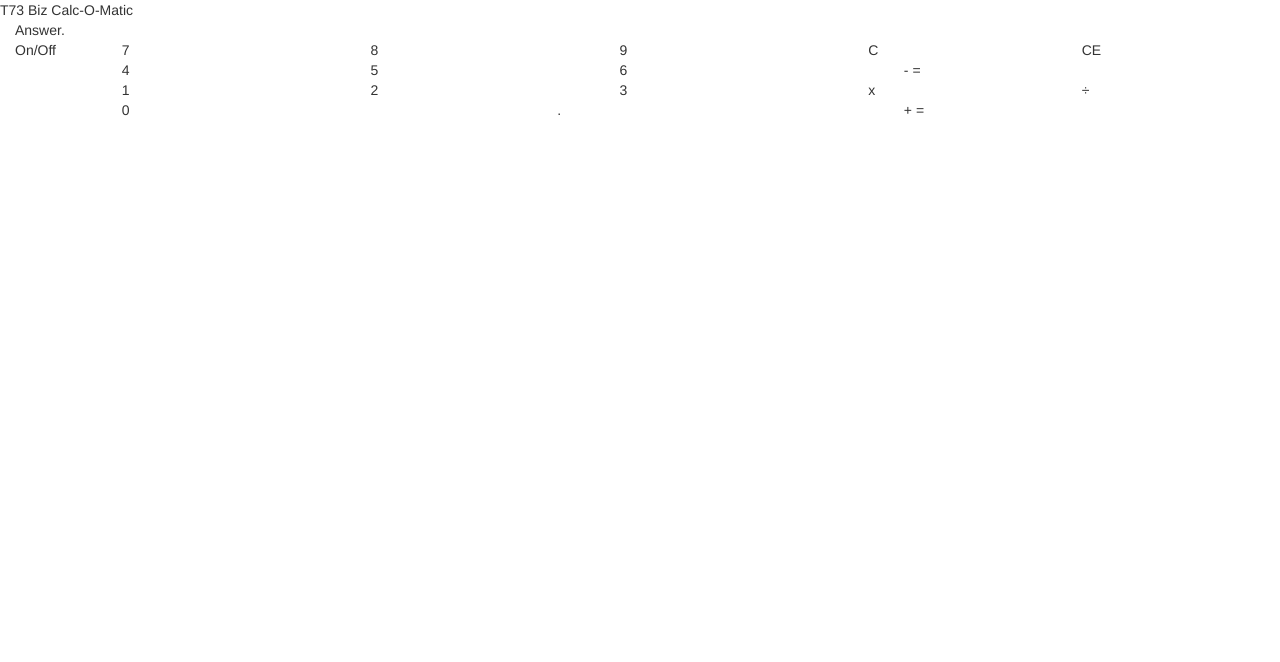
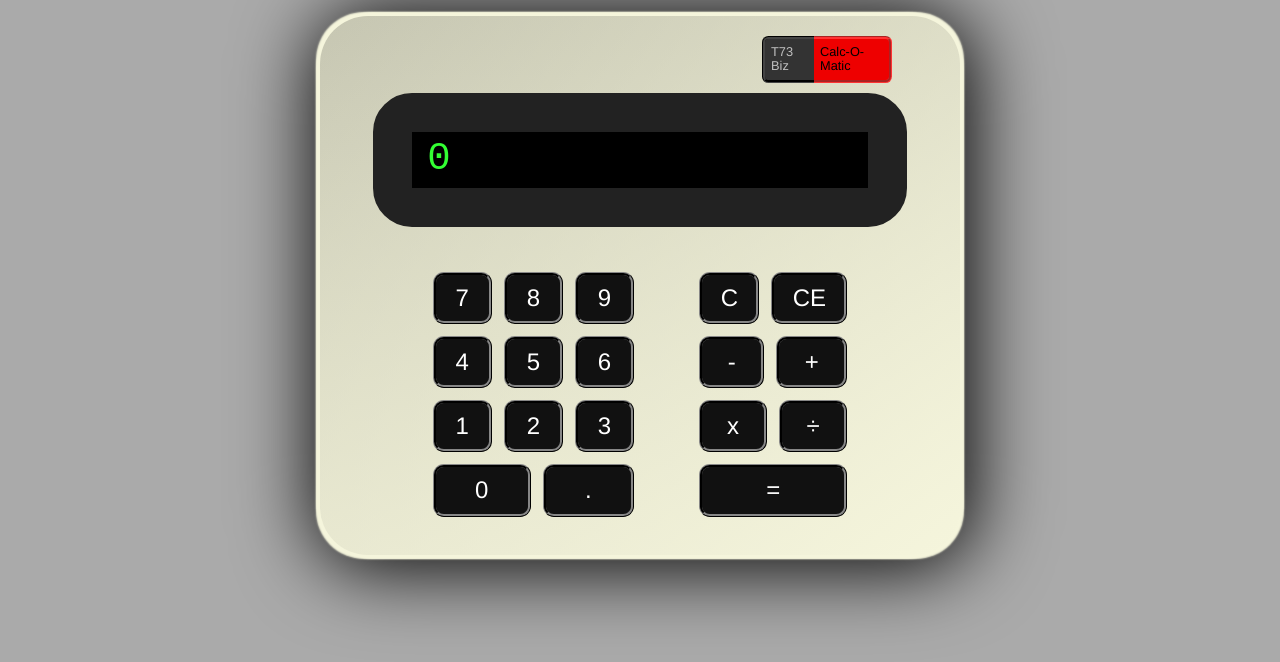
Before and after one commit to t73biz/calc-o-matic, a website: page index.html in a window 1280 px wide. Drawn offline with Linux system fonts and the light colour scheme.

Commit message:
Implementing interface

```diff
--- a/css/base.css
+++ b/css/base.css
@@ -2,11 +2,104 @@
  * DOM Elements
  */
 html, body {
-	height: 100%;
-	width: 100%;
+	background-color: #aaa;
 }
 
+.btn {
+	border-radius: .45em;
+	flex-grow: 1;
+	margin: .25em;
+}
+
+.btn-default:active,
+.btn-default:active:hover,
+.btn-default:active:focus,
+.btn-default:focus,
+.btn-default:hover,
+.btn-default {
+	color: #fff;
+	background-color: #111;
+	border: .15em ridge #333;
+	outline: none;
+}
+
+ .keypad {
+	 display: flex;
+ }
+
+#answer {
+	background-color: #000;
+	border: 1em solid #222;
+	border-radius: 1em;
+	color: #3f3;
+	font-family: monospace;
+	margin-bottom: 1em;
+}
+
+#calculator {
+	background-color: beige;
+	background-image: linear-gradient(to bottom right, rgba(0, 0, 0, 0.1), beige),linear-gradient(to bottom, rgba(0, 0, 0, 0.1), beige);
+	box-shadow:
+	-.25em .25em .1em beige,
+	.25em -.25em .1em beige,
+	.25em .25em .1em beige,
+	-.25em -.25em .1em beige,
+	.25em .25em 5em .5em #000;
+	border-radius: 3em;
+	margin-top: 1em;
+	padding-bottom: 2em;
+}
+
+#title {
+	font-size: .8em;
+	display: flex;
+}
+
+#main-title {
+	background-color: #333;
+	border-top: .25em groove #444;
+	border-left: .25em groove #444;
+	border-bottom: .25em groove #444;
+	border-top-left-radius: .5em;
+	border-bottom-left-radius: .5em;
+	color: silver;
+	flex-grow: 1;
+	padding: .5em;
+}
+
+#sub-title {
+	background-color: #e00;
+	border-top: .25em groove #f33;
+	border-right: .25em groove #f33;
+	border-bottom: .25em groove #f33;
+	border-top-right-radius: .5em;
+	border-bottom-right-radius: .5em;
+	color: #000;
+	flex-grow: 2;
+	padding: .5em;
+}
 @media (min-width: 320px) {
+	html, body {
+		font-size: .75em;
+	}
+
+	.btn {
+		font-size: 1em;
+	}
+
+	.column {
+		padding: 0;
+	}
+
+
+	#answer {
+		font-size: 2.5em;
+		letter-spacing: .5em;
+	}
+
+	#calculator {
+		max-width: 100%;
+	}
 
 }
 
@@ -15,12 +108,34 @@ html, body {
 }
 
 @media (min-width: 600px) {
-
+	html, body {
+		font-size: .75em;
+	}
+	.btn {
+		font-size: 1.5em;
+	}
+	.column {
+		padding: 0 15px;
+	}
+	#answer {
+		font-size: 2em;
+		letter-spacing: .75em;
+	}
+	#calculator {
+		max-width: 50%;
+	}
 }
 
 @media (min-width: 1024px) {
 
 }
+
 @media (min-width: 1200px) {
-
+	html, body {
+		font-size: 1em;
+	}
+	#answer {
+		font-size: 3em;
+		letter-spacing: .5em;
+	}
 }
--- a/index.html
+++ b/index.html
@@ -7,94 +7,62 @@
 	<link rel="stylesheet" href="css/base.css" media="screen" title="no title" charset="utf-8">
 </head>
 <body>
-	<div class="container-fluid">
+	<div class="container-fluid" id="calculator" data-ng-controller="CalculatorController">
 		<div class="row">
-			<div class="title">
-				<span class="title--main-title">T73 Biz</span>
-				<span class="title--sub-title">Calc-O-Matic</span>
+			<div class="col-xs-8"></div>
+			<h1 id="title" class="col-xs-3">
+				<span id="main-title">T73 Biz</span>
+				<span id="sub-title">Calc-O-Matic</span>
+			</h1>
+		</div>
+		<div class="row">
+			<div class="col-xs-1"></div>
+			<div class="col-xs-10" id="answer">
+				<span id="display" data-ng-answer={{ answer }}>{{ answer }}</span>
 			</div>
 		</div>
 		<div class="row">
-			<div class="col-xs-12">
-				Answer.
-			</div>
-		</div>
-		<div class="row">
-			<div class="col-xs-1">
-				On/Off
-			</div>
+			<div class="col-xs-2 column"></div>
 			<!-- Left Column Start -->
-			<div class="col-xs-7">
-				<div class="row">
-					<div class="col-xs-4">
-						7
-					</div>
-					<div class="col-xs-4">
-						8
-					</div>
-					<div class="col-xs-4">
-						9
-					</div>
+			<div class="col-xs-4 column">
+				<div class="row keypad">
+					<button class="btn btn-default" data-ng-click="addOperand(7)">7</button>
+					<button class="btn btn-default" data-ng-click="addOperand(8)">8</button>
+					<button class="btn btn-default" data-ng-click="addOperand(9)">9</button>
 				</div>
-				<div class="row">
-					<div class="col-xs-4">
-						4
-					</div>
-					<div class="col-xs-4">
-						5
-					</div>
-					<div class="col-xs-4">
-						6
-					</div>
+				<div class="row keypad">
+					<button class="btn btn-default" data-ng-click="addOperand(4)">4</button>
+					<button class="btn btn-default" data-ng-click="addOperand(5)">5</button>
+					<button class="btn btn-default" data-ng-click="addOperand(6)">6</button>
 				</div>
-				<div class="row">
-					<div class="col-xs-4">
-						1
-					</div>
-					<div class="col-xs-4">
-						2
-					</div>
-					<div class="col-xs-4">
-						3
-					</div>
+				<div class="row keypad">
+					<button class="btn btn-default" data-ng-click="addOperand(1)">1</button>
+					<button class="btn btn-default" data-ng-click="addOperand(2)">2</button>
+					<button class="btn btn-default" data-ng-click="addOperand(3)">3</button>
 				</div>
-				<div class="row">
-					<div class="col-xs-5">
-						0
-					</div>
-					<div class="col-xs-5 col-md-push-2">
-						.
-					</div>
+				<div class="row keypad">
+					<button class="btn btn-default" data-ng-click="addOperand(0)">0</button>
+					<button class="btn btn-default"  data-ng-click="addOperand('.')">.</button>
 				</div>
 			</div>
 			<!-- Left Column End -->
+			<div class="col-xs-1"></div>
 			<!-- Right Column Start -->
-			<div class="col-xs-4">
-				<div class="row">
-					<div class="col-xs-6">
-						C
-					</div>
-					<div class="col-xs-6">
-						CE
-					</div>
+			<div class="col-xs-3 column">
+				<div class="row keypad">
+					<button class="btn btn-default">C</button>
+					<button class="btn btn-default">CE</button>
 				</div>
-				<div class="row">
-					<div class="col-xs-10 col-md-push-1">
-						- =
-					</div>
+				<div class="row keypad">
+					<button class="btn btn-default">-</button>
+					<button class="btn btn-default">+</button>
 				</div>
-				<div class="row">
-					<div class="col-xs-6">
-						x
-					</div>
-					<div class="col-xs-6">
-						&div;
-					</div>
+				<div class="row keypad">
+					<button class="btn btn-default">x</button>
+					<button class="btn btn-default">&div;</button>
 				</div>
-				<div class="row">
-					<div class="col-xs-10 col-md-push-1">
-						+ =
-					</div>
+				<div class="row keypad">
+					<button class="btn btn-default">=</button>
 				</div>
 			</div>
 			<!-- Right Column End -->
--- a/js/calculator.js
+++ b/js/calculator.js
@@ -3,4 +3,7 @@ var calculator = angular.module('calculator', []);
 calculator.controller('CalculatorController', function ($scope) {
 	$scope.answer = 0;
 
+	$scope.addOperand = function(operand) {
+		$scope.answer += operand.toString();
+	}
 });
```
Also changed, not shown: README.md, images/calc.jpg (added).
